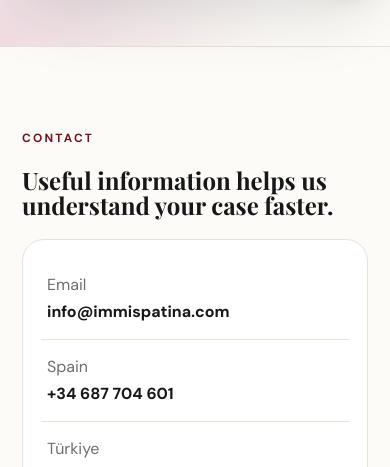
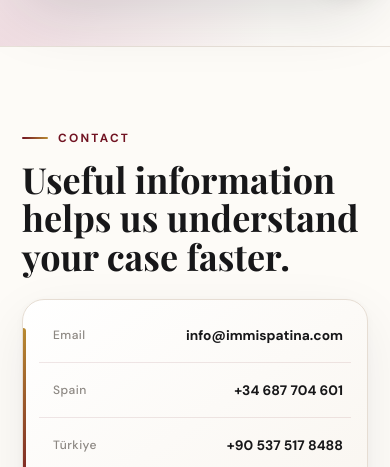
Before and after one commit to IMMISPATINA/immispatina-site, a plain HTML site: page contact.html in a window 390 px wide. Shown: the part 850-1317 px from the top of the page. Drawn offline with nearby package versions, Linux system fonts and the light colour scheme.

Commit message:
Update styles.css

```diff
--- a/styles.css
+++ b/styles.css
@@ -17,3 +17,188 @@ h1,h2,h3{font-family:"Playfair Display",serif;line-height:1.06}.eyebrow{font-siz
 footer{display:grid;grid-template-columns:280px 1fr auto;gap:30px;align-items:center;padding:34px clamp(22px,6vw,96px);background:#101829;color:#e9eaf0}footer img{height:54px;width:auto;max-width:260px;object-fit:contain;background:white;border-radius:12px;padding:6px}footer p{margin:0}footer small{display:block;margin-top:7px;color:#aab1bf;font-size:.72rem;max-width:720px}footer>span{font-size:.78rem;color:#aab1bf}
 @media(max-width:1000px){.menu{display:block}nav{display:none;position:absolute;top:76px;left:0;right:0;padding:22px;background:var(--paper);flex-direction:column;align-items:stretch;border-bottom:1px solid var(--line)}nav.open{display:flex}.hero,.subhero,.split,.about-home,.cta{grid-template-columns:1fr}.service-grid,.service-grid.six{grid-template-columns:1fr 1fr}.steps{grid-template-columns:1fr 1fr}footer{grid-template-columns:1fr}}
 @media(max-width:600px){header{height:68px;padding:0 18px}.logo img{height:40px;max-width:215px}nav{top:68px}.hero,.subhero{padding:52px 22px 70px}.hero h1,.subhero h1{font-size:3.2rem}.actions{flex-direction:column}.btn,.ghost{width:100%}.meta{display:grid;grid-template-columns:repeat(3,1fr);gap:12px}.hero-card,.subhero-card{min-height:390px;border-radius:115px 115px 22px 22px;padding:32px}.section{padding:70px 22px}.service-grid,.service-grid.six,.steps{grid-template-columns:1fr}.contactbox>a,.contactbox>p{flex-direction:column;gap:2px}footer{padding:28px 22px}.wa{width:50px;height:50px;right:16px;bottom:16px}}
+/* =========================================
+   CONTACT PAGE — PREMIUM FINISH
+   ========================================= */
+
+/* Instagram official gradient */
+.instagram-color{
+  display:inline-block;
+  font-size:21px;
+  line-height:1;
+}
+
+.instagram-color::before{
+  background:linear-gradient(
+    45deg,
+    #feda75 0%,
+    #fa7e1e 25%,
+    #d62976 50%,
+    #962fbf 75%,
+    #4f5bd5 100%
+  );
+  -webkit-background-clip:text;
+  background-clip:text;
+  -webkit-text-fill-color:transparent;
+  color:transparent;
+}
+
+
+/* Left side of Contact page */
+.form-layout > div:first-child{
+  position:relative;
+}
+
+/* Small premium CONTACT label */
+.form-layout > div:first-child > .eyebrow{
+  display:inline-flex;
+  align-items:center;
+  gap:10px;
+  margin-bottom:12px;
+}
+
+.form-layout > div:first-child > .eyebrow::before{
+  content:"";
+  width:26px;
+  height:2px;
+  background:linear-gradient(90deg,var(--wine),var(--gold));
+  border-radius:10px;
+}
+
+
+/* Useful information heading */
+.form-layout > div:first-child > h2{
+  max-width:620px;
+  font-size:clamp(2.2rem,3.8vw,4rem);
+  line-height:1.07;
+  margin:0 0 30px;
+}
+
+
+/* Premium contact information card */
+.contactbox{
+  position:relative;
+  overflow:hidden;
+  background:
+    linear-gradient(
+      145deg,
+      rgba(255,255,255,.98),
+      rgba(249,245,239,.96)
+    );
+  border:1px solid #e6ddd3;
+  border-radius:26px;
+  padding:12px 22px;
+  box-shadow:
+    0 18px 55px rgba(20,26,42,.07),
+    0 2px 8px rgba(20,26,42,.03);
+}
+
+
+/* Gold decorative line */
+.contactbox::before{
+  content:"";
+  position:absolute;
+  left:0;
+  top:28px;
+  bottom:28px;
+  width:3px;
+  border-radius:0 5px 5px 0;
+  background:linear-gradient(
+    to bottom,
+    var(--gold),
+    var(--wine)
+  );
+}
+
+
+/* Each contact row */
+.contactbox > a,
+.contactbox > p{
+  position:relative;
+  display:flex;
+  align-items:center;
+  justify-content:space-between;
+  gap:24px;
+  padding:19px 10px 19px 18px;
+  border-bottom:1px solid rgba(113,19,34,.10);
+  margin:0;
+  transition:
+    background .2s ease,
+    transform .2s ease,
+    padding .2s ease;
+}
+
+.contactbox > a:last-child,
+.contactbox > p:last-child{
+  border-bottom:none;
+}
+
+
+/* Labels: Email / Spain / Türkiye / Instagram */
+.contactbox span{
+  color:#8c8782;
+  font-size:.82rem;
+  font-weight:500;
+  letter-spacing:.04em;
+}
+
+
+/* Main contact details */
+.contactbox b{
+  color:var(--ink);
+  font-size:.97rem;
+  font-weight:700;
+}
+
+
+/* Hover */
+.contactbox > a:hover{
+  color:inherit;
+  background:rgba(184,138,50,.055);
+  transform:none;
+  padding-left:22px;
+}
+
+
+/* Instagram row */
+.instagram-name{
+  display:inline-flex;
+  align-items:center;
+  gap:9px;
+}
+
+
+/* Mobile */
+@media(max-width:600px){
+
+  .form-layout > div:first-child > h2{
+    font-size:2.25rem;
+    margin-bottom:24px;
+  }
+
+  .contactbox{
+    padding:8px 16px;
+    border-radius:22px;
+  }
+
+  .contactbox > a,
+  .contactbox > p{
+    flex-direction:row;
+    align-items:center;
+    gap:12px;
+    padding:16px 8px 16px 14px;
+  }
+
+  .contactbox span{
+    font-size:.75rem;
+  }
+
+  .contactbox b{
+    font-size:.86rem;
+    text-align:right;
+  }
+
+  .instagram-color{
+    font-size:20px;
+  }
+}
```
